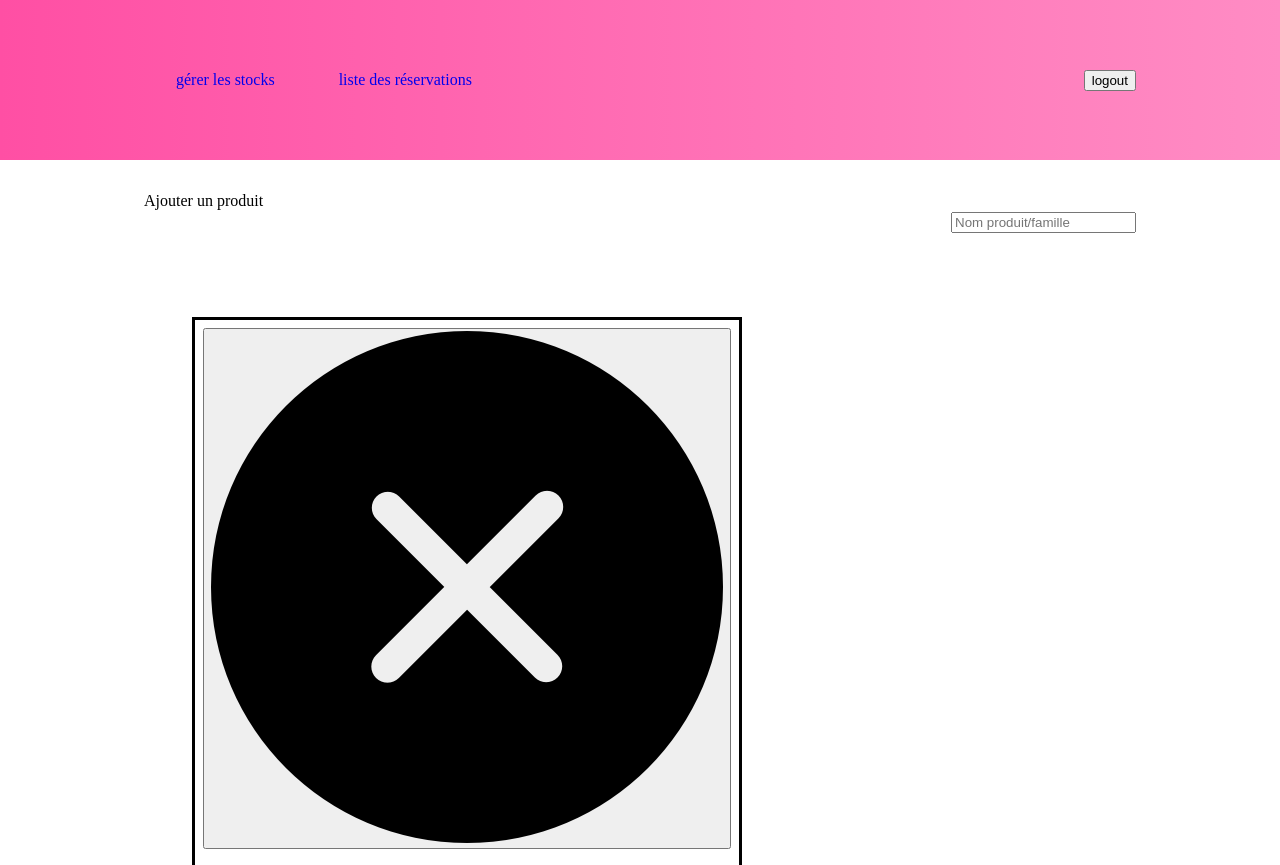
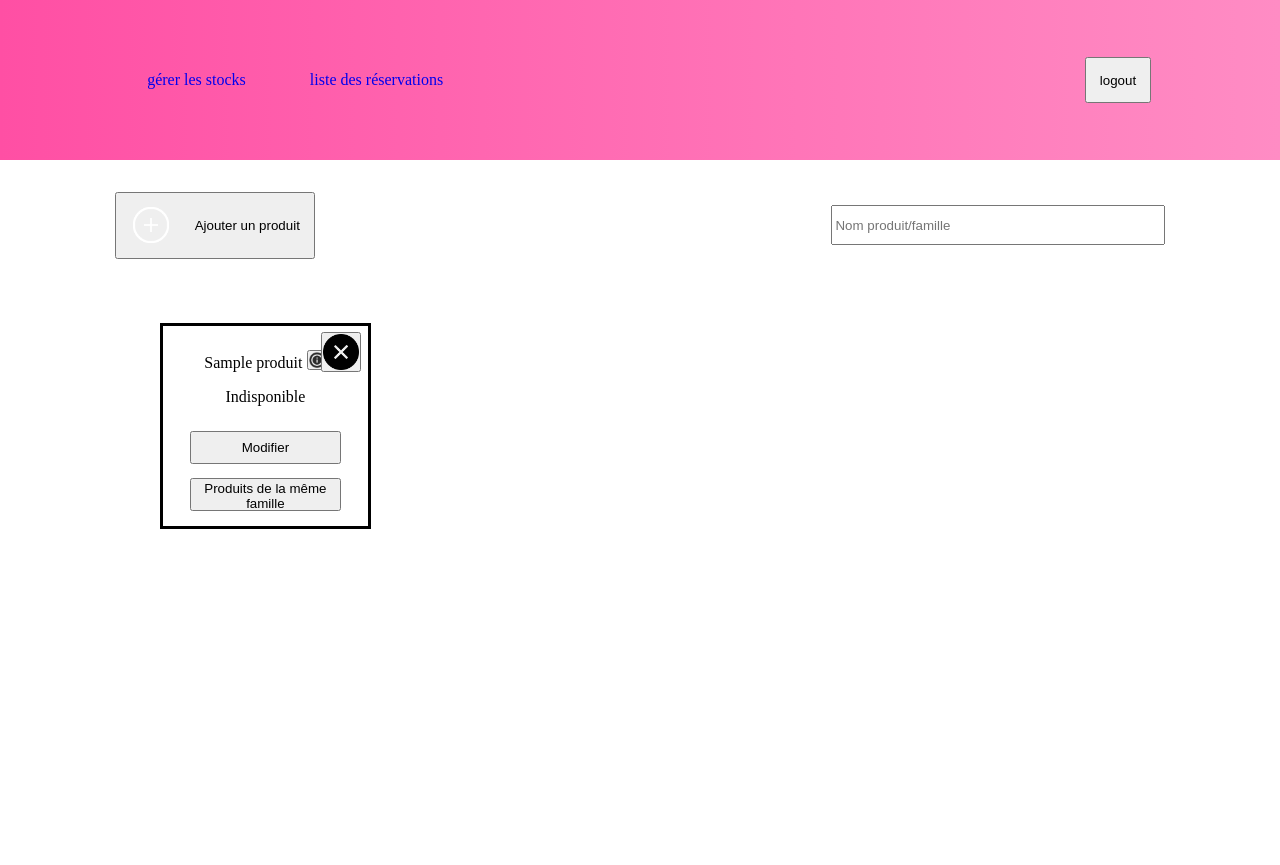
Before and after one commit to Lucasdeversdore/SAE_3.05, a Flask app: page / in a window 1280 px wide. Shown: the top 865 px of the page. After the commit the page ends 529 px from the top, so only its background shows below. Run offline with Flask 3, Linux system fonts and the light colour scheme; a user stored in the database is signed in; tables that the repository leaves empty hold one stand-in row (values such as "Sample post"); some libraries are stand-ins or nearby versions.

Commit message:
update position des éléments de la page home

```diff
--- a/app/static/position.css
+++ b/app/static/position.css
@@ -6,8 +6,9 @@ header{
     height: 10em;
     top: 0;
     position: sticky;
-    padding-left: 9em;
-    padding-right: 9em;
+    padding-left: 9%;
+    padding-right: 9%;
+    z-index: 1000;
 }
 
 .header_nav{
@@ -24,7 +25,7 @@ header{
     justify-content: space-between;
 }
 
-header a{
+header a, header button{
     padding: 1em;
     margin: 1em;
     display: block;
@@ -32,22 +33,40 @@ header a{
 
 .content{
     margin-top: 3em;
-    margin-left: 10em;
-    margin-right: 10em;
+    margin-left: 10%;
+    margin-right: 10%;
 }
 
 .top_main{
     margin-top: 2em;
-    padding-left: 9em;
-    padding-right: 9em;
+    padding-left: 9%;
+    padding-right: 9%;
     display: flex;
     justify-content: space-between;
+    align-items: center;
     flex-wrap: nowrap;
 }
 
+.top_main button{
+    width: 15em;
+    height: 5em;
+    display: flex;
+    align-items: center;
+    flex-wrap: nowrap;
+    justify-content: space-between;
+    padding: 1em;
+}
+
+.top_main button img{
+    height: 3em;
+    size: 100%;
+}
+
 .top_main .barre_recherche{
-    margin-top: 20px;
-    margin-bottom: 20px;
+    width: 25em;
+    height: 3em;
+    margin-top: auto;
+    margin-bottom: auto;
 }
 
 li{
@@ -60,6 +79,7 @@ li{
 .produit{
     padding: 0.5em;
     align-items: center;
+    position: relative;
 }
 
 ul{
@@ -72,10 +92,11 @@ ul{
 
 p{
     text-align: center;
+    vertical-align: middle;
 }
 
 .bouton{
-    height: 5em;
+    height: 6em;
     display: flex;
     flex-direction: column;
     justify-content: flex-end;
@@ -83,6 +104,32 @@ p{
 }
 
 .bouton > button{
+    margin: 0.5em;
     height: 2.5em;
     width: 80%;
 }
+
+.supp_produit{
+    padding: 0px;
+    width: 3em;
+    height: 3em;
+    position: absolute;
+    right: 0.5em;
+    top: 0.5em;
+}
+
+.supp_produit img{
+    width: 100%;
+    height: 100%;
+}
+
+.info_prod{
+    padding: 0px;
+    width: 1.5em;
+    height: 1.5em;
+}
+
+.info_prod img{
+    width: 100%;
+    height: 100%;
+}
--- a/app/templates/home.html
+++ b/app/templates/home.html
@@ -13,7 +13,7 @@
 
     {% block top_main %}
         {% if current_user.estPreparateur %}
-            <buton id="ajouter_prod" type="submit"> Ajouter un produit </buton>
+            <button id="ajouter_prod" type="submit"><img src="{{url_for('static', filename='images/ajouter_prod.png')}}" alt ="i"> Ajouter un produit </button>
         {% else %}
             <h1>Liste des produits</h1>
         {% endif %}
@@ -70,10 +70,10 @@
                         </section>
 
                         {% if current_user.estPreparateur %}
-                            <button id="supp_produit"><img src="{{url_for('static', filename='images/supp_produit.png')}}"></button>
+                            <button class="supp_produit"><img src="{{url_for('static', filename='images/supp_produit.png')}}"></button>
                         {% endif %}
                         <!-- <img src="{{url_for('static', filename='images/'+produit.nomProduit)}}" alt="img du produit"> -->
-                        <p>{{produit.nomProduit}}   <button class="info_prod"><img src="{{url_for('static', filename='images/info_produit.png')}}" alt ="info produit"></button></p>
+                        <p>{{produit.nomProduit}}   <button class="info_prod"><img src="{{url_for('static', filename='images/info_produit.png')}}" alt ="i"></button></p>
                         {% if produit.disponible %}
                             <p>Disponible</p>
                             <div class="bouton">
```
Also changed, not shown: app/static/images/ajouter_prod.png (added), app/static/images/info_produit.png (added).
